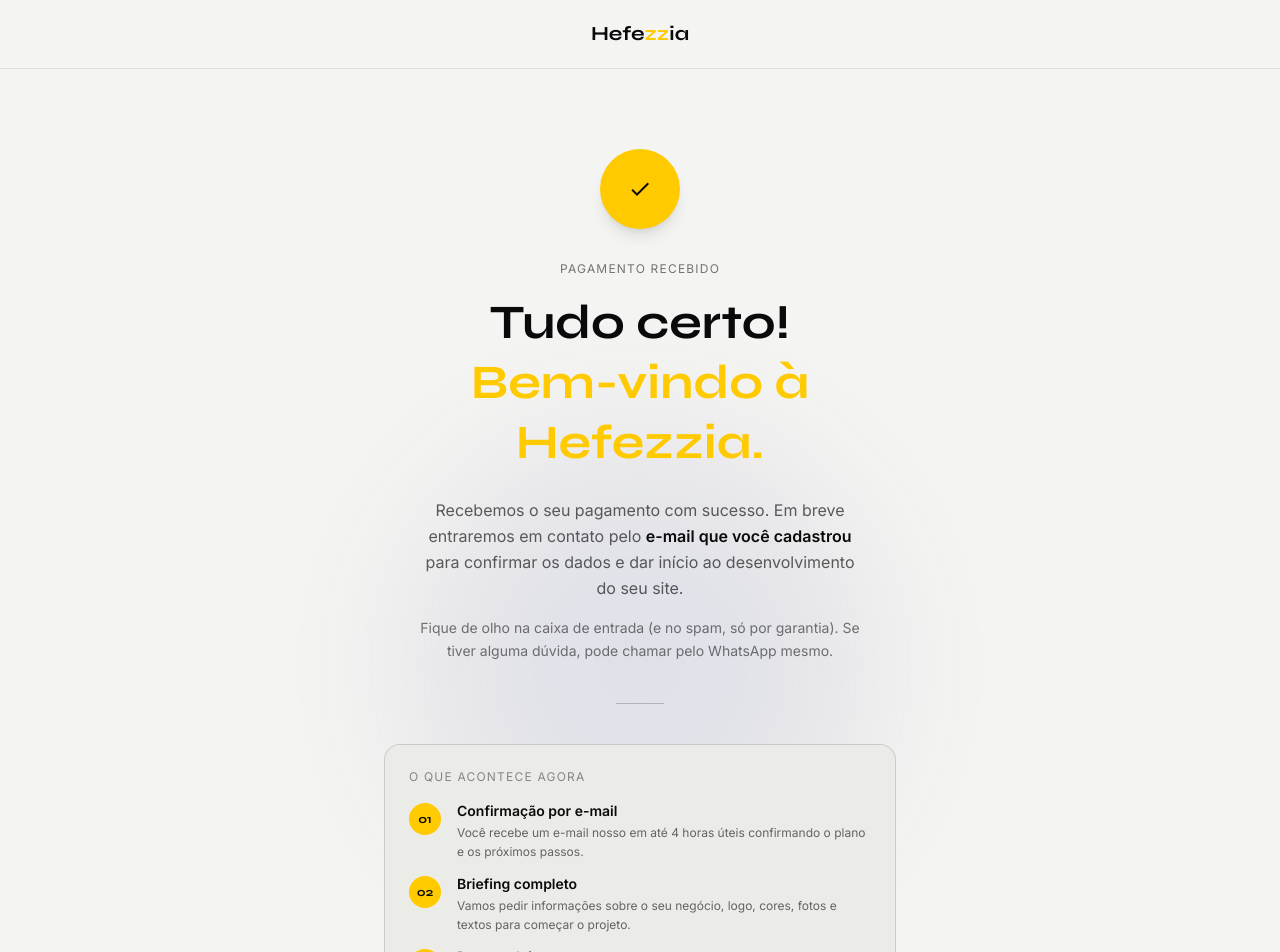
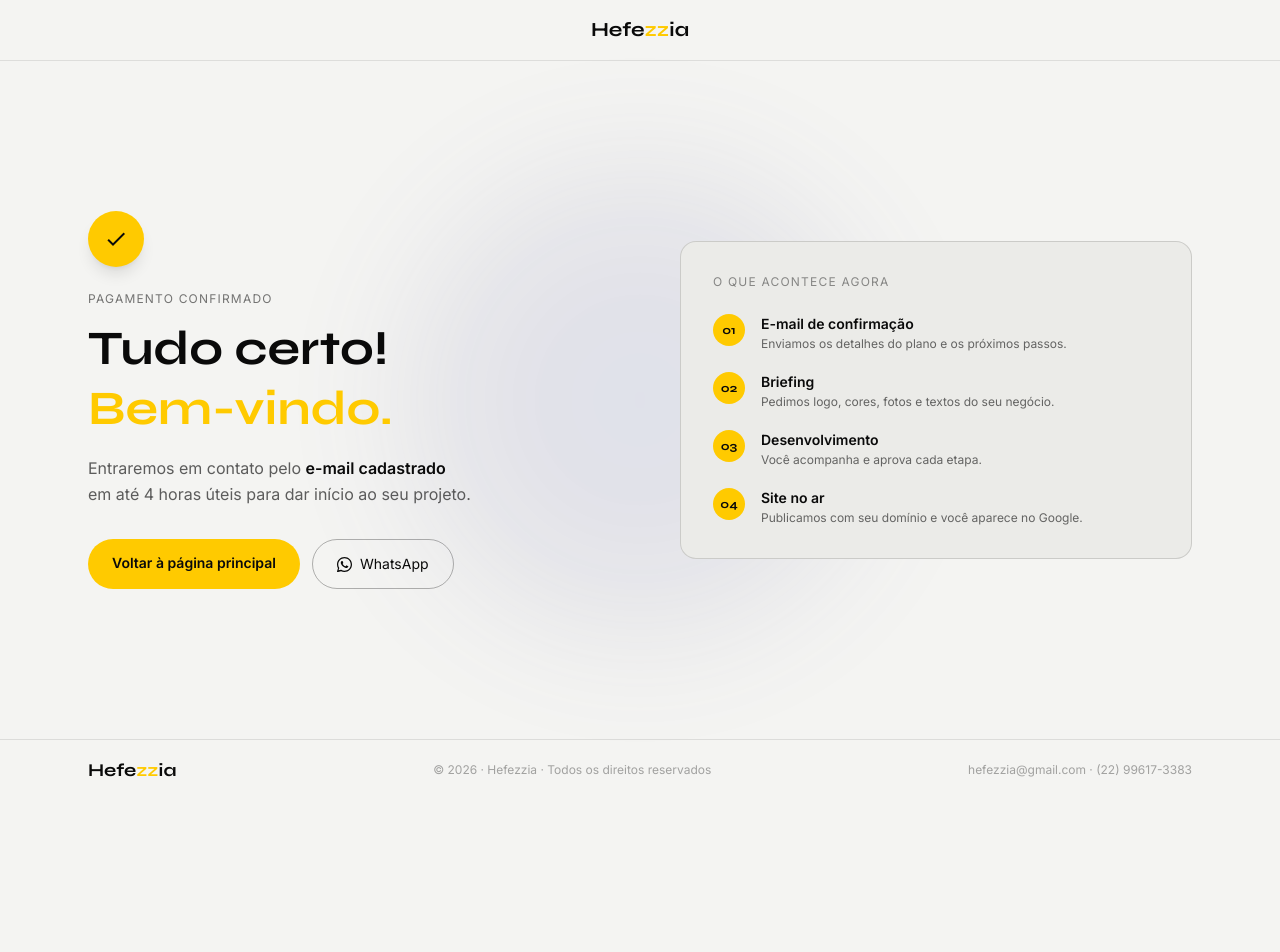
Before and after one commit to hefezzia/hefezzia-site, a Next.js app: page /sucesso in a window 1280 px wide. Shown: the top 952 px of the page. After the commit the page ends 800 px from the top, so only its background shows below. Built offline with nearby package versions, Linux system fonts and the light colour scheme.

Commit message:
Revise Sucesso page structure and styling
Refactor layout and content in Sucesso page

```diff
--- a/app/sucesso/page.tsx
+++ b/app/sucesso/page.tsx
@@ -4,24 +4,23 @@
 export default function Sucesso() {
   const [visible, setVisible] = useState(false);
 
-  // Aplica o tema salvo antes de renderizar, evitando flash
   useEffect(() => {
     try {
       const saved = localStorage.getItem("hefezzia-theme");
       const preferred = window.matchMedia("(prefers-color-scheme: light)").matches ? "light" : "dark";
       document.documentElement.setAttribute("data-theme", saved || preferred);
     } catch {}
-
-    // Animação de entrada com pequeno delay
     const t = setTimeout(() => setVisible(true), 100);
     return () => clearTimeout(t);
   }, []);
 
   return (
-    <main className="font-body bg-[var(--bg-primary)] text-[var(--text-primary)] min-h-screen flex flex-col">
-
-      {/* ─── NAVBAR MÍNIMA ───────────────────────────────── */}
-      <header className="border-b border-[var(--border-5)] bg-[var(--bg-primary)]/95 backdrop-blur py-5">
+    <main
+      className="font-body bg-[var(--bg-primary)] text-[var(--text-primary)]"
+      style={{ height: "100dvh", display: "flex", flexDirection: "column", overflow: "hidden" }}
+    >
+      {/* ─── NAVBAR ─── */}
+      <header className="border-b border-[var(--border-5)] bg-[var(--bg-primary)]/95 backdrop-blur py-4 flex-shrink-0">
         <div className="container flex items-center justify-center">
           <a href="/" className="font-display font-bold text-xl text-[var(--text-primary)] cursor-pointer">
             Hefe<span className="font-display yellow">zz</span>ia
@@ -29,114 +28,104 @@
         </div>
       </header>
 
-      {/* ─── CONTEÚDO PRINCIPAL ──────────────────────────── */}
-      <section className="flex-1 flex items-center justify-center py-20 px-6 relative overflow-hidden">
-
-        {/* Glow de fundo decorativo */}
+      {/* ─── CONTEÚDO ─── */}
+      <div
+        className="flex-1 container flex items-center"
+        style={{
+          opacity: visible ? 1 : 0,
+          transform: visible ? "translateY(0)" : "translateY(20px)",
+          transition: "opacity 0.6s ease, transform 0.6s ease",
+        }}
+      >
+        {/* Glow decorativo */}
         <div
           className="absolute top-1/2 left-1/2 -translate-x-1/2 -translate-y-1/2 w-[500px] h-[500px] rounded-full opacity-10 blur-3xl pointer-events-none"
           style={{ background: "radial-gradient(circle, #152fb2, #5E5C96, transparent)" }}
         />
 
-        {/* "ZZ" decorativo no canto */}
-        <div className="absolute bottom-0 right-0 pointer-events-none select-none overflow-hidden">
-          <p className="font-display font-bold text-[20vw] text-[var(--text-3)] leading-none">ZZ</p>
+        <div className="relative z-10 w-full grid grid-cols-1 lg:grid-cols-2 gap-12 lg:gap-20 items-center py-8">
+
+          {/* ── ESQUERDA: confirmação ── */}
+          <div>
+            <div className="w-14 h-14 yellow-bg rounded-full flex items-center justify-center mb-6 shadow-lg">
+              <span className="material-icons text-2xl" style={{ color: "var(--text-on-yellow)" }}>check</span>
             </div>
 
-        <div
-          className="relative z-10 max-w-lg w-full text-center"
-          style={{
-            opacity: visible ? 1 : 0,
-            transform: visible ? "translateY(0)" : "translateY(24px)",
-            transition: "opacity 0.7s ease, transform 0.7s ease",
-          }}
-        >
-          {/* Ícone de sucesso */}
-          <div className="w-20 h-20 yellow-bg rounded-full flex items-center justify-center mx-auto mb-8 shadow-lg">
-            <span className="material-icons text-4xl" style={{ color: "var(--text-on-yellow)" }}>check</span>
-          </div>
-
-          {/* Eyebrow */}
-          <p className="font-body text-xs tracking-widest uppercase text-[var(--text-40)] mb-4">
-            Pagamento recebido
+            <p className="font-body text-xs tracking-widest uppercase text-[var(--text-40)] mb-3">
+              Pagamento confirmado
             </p>
 
-          {/* Título */}
-          <h1 className="font-display font-bold text-4xl md:text-5xl text-[var(--text-primary)] leading-tight mb-6">
+            <h1 className="font-display font-bold text-4xl md:text-5xl text-[var(--text-primary)] leading-tight mb-4">
               Tudo certo!<br />
-            <span className="font-display yellow">Bem-vindo à Hefezzia.</span>
+              <span className="font-display yellow">Bem-vindo.</span>
             </h1>
 
-          {/* Mensagem */}
-          <p className="font-body text-[var(--text-55)] leading-relaxed mb-4 max-w-md mx-auto">
-            Recebemos o seu pagamento com sucesso. Em breve entraremos em contato pelo <strong className="text-[var(--text-primary)]">e-mail que você cadastrou</strong> para confirmar os dados e dar início ao desenvolvimento do seu site.
+            <p className="font-body text-[var(--text-55)] leading-relaxed mb-8 max-w-sm">
+              Entraremos em contato pelo <strong className="text-[var(--text-primary)]">e-mail cadastrado</strong> em até 4 horas úteis para dar início ao seu projeto.
             </p>
 
-          <p className="font-body text-sm text-[var(--text-40)] leading-relaxed mb-10 max-w-md mx-auto">
-            Fique de olho na caixa de entrada (e no spam, só por garantia). Se tiver alguma dúvida, pode chamar pelo WhatsApp mesmo.
-          </p>
-
-          {/* Divisor */}
-          <div className="w-12 h-px bg-[var(--border-15)] mx-auto mb-10" />
-
-          {/* Dados confirmados */}
-          <div className="bg-[var(--bg-secondary)] border border-[var(--border-8)] rounded-2xl p-6 mb-10 text-left space-y-3">
-            <p className="font-body text-xs tracking-widest uppercase text-[var(--text-30)] mb-4">O que acontece agora</p>
-            {[
-              { n: "01", t: "Confirmação por e-mail",   d: "Você recebe um e-mail nosso em até 4 horas úteis confirmando o plano e os próximos passos." },
-              { n: "02", t: "Briefing completo",        d: "Vamos pedir informações sobre o seu negócio, logo, cores, fotos e textos para começar o projeto." },
-              { n: "03", t: "Desenvolvimento",          d: "Nossa equipe trabalha no seu site. Você acompanha e aprova cada etapa antes de publicar." },
-              { n: "04", t: "Site no ar",               d: "Publicamos com o seu domínio próprio e você já aparece no Google." },
-            ].map((step, i) => (
-              <div key={i} className="flex items-start gap-4">
-                <div className="w-8 h-8 yellow-bg rounded-full flex items-center justify-center flex-shrink-0 mt-0.5">
-                  <span className="font-display font-bold text-xs" style={{ color: "var(--text-on-yellow)" }}>{step.n}</span>
-                </div>
-                <div>
-                  <p className="font-body font-semibold text-sm text-[var(--text-primary)]">{step.t}</p>
-                  <p className="font-body text-xs text-[var(--text-50)] leading-relaxed mt-0.5">{step.d}</p>
-                </div>
-              </div>
-            ))}
-          </div>
-
-          {/* CTAs */}
-          <div className="flex flex-col sm:flex-row gap-4 justify-center">
+            <div className="flex flex-wrap gap-3">
               <a
                 href="/"
-              className="yellow-bg font-body font-semibold text-sm px-8 py-4 rounded-full cursor-pointer hover:opacity-90 transition-opacity text-center"
+                className="yellow-bg font-body font-semibold text-sm px-6 py-3.5 rounded-full cursor-pointer hover:opacity-90 transition-opacity"
               >
                 Voltar à página principal
               </a>
               <a
                 href="https://wa.me/5522996173383"
-              className="border border-[var(--border-20)] text-[var(--text-primary)] font-body text-sm px-8 py-4 rounded-full cursor-pointer hover:border-[var(--brand-yellow)] hover:text-[var(--brand-yellow)] transition-all inline-flex items-center justify-center gap-2"
+                className="border border-[var(--border-20)] text-[var(--text-primary)] font-body text-sm px-6 py-3.5 rounded-full cursor-pointer hover:border-[var(--brand-yellow)] hover:text-[var(--brand-yellow)] transition-all inline-flex items-center gap-2"
               >
-              <svg viewBox="0 0 24 24" fill="currentColor" width="16" height="16">
+                <svg viewBox="0 0 24 24" fill="currentColor" width="15" height="15">
                   <path d="M17.472 14.382c-.297-.149-1.758-.867-2.03-.967-.273-.099-.471-.148-.67.15-.197.297-.767.966-.94 1.164-.173.199-.347.223-.644.075-.297-.15-1.255-.463-2.39-1.475-.883-.788-1.48-1.761-1.653-2.059-.173-.297-.018-.458.13-.606.134-.133.298-.347.446-.52.149-.174.198-.298.298-.497.099-.198.05-.371-.025-.52-.075-.149-.669-1.612-.916-2.207-.242-.579-.487-.5-.669-.51-.173-.008-.371-.01-.57-.01-.198 0-.52.074-.792.372-.272.297-1.04 1.016-1.04 2.479 0 1.462 1.065 2.875 1.213 3.074.149.198 2.096 3.2 5.077 4.487.709.306 1.262.489 1.694.625.712.227 1.36.195 1.871.118.571-.085 1.758-.719 2.006-1.413.248-.694.248-1.289.173-1.413-.074-.124-.272-.198-.57-.347z" />
                   <path d="M12 0C5.373 0 0 5.373 0 12c0 2.119.549 4.109 1.514 5.845L.057 23.272a.75.75 0 00.921.921l5.442-1.453A11.953 11.953 0 0012 24c6.627 0 12-5.373 12-12S18.627 0 12 0zm0 22c-1.896 0-3.67-.523-5.185-1.432l-.371-.221-3.853 1.03 1.034-3.837-.229-.381A9.96 9.96 0 012 12C2 6.477 6.477 2 12 2s10 4.477 10 10-4.477 10-10 10z" />
                 </svg>
-              Falar pelo WhatsApp
+                WhatsApp
               </a>
             </div>
           </div>
-      </section>
 
-      {/* ─── FOOTER ──────────────────────────────────────── */}
-      <footer className="py-8 border-t border-[var(--border-5)] bg-[var(--bg-tertiary)]">
-        <div className="container flex flex-col md:flex-row items-center justify-between gap-3">
-          <a href="/" className="font-display font-bold text-xl text-[var(--text-primary)] cursor-pointer">
+          {/* ── DIREITA: próximos passos ── */}
+          <div className="bg-[var(--bg-secondary)] border border-[var(--border-8)] rounded-2xl p-8">
+            <p className="font-body text-xs tracking-widest uppercase text-[var(--text-30)] mb-6">
+              O que acontece agora
+            </p>
+            <div className="space-y-5">
+              {[
+                { n: "01", t: "E-mail de confirmação", d: "Enviamos os detalhes do plano e os próximos passos." },
+                { n: "02", t: "Briefing",               d: "Pedimos logo, cores, fotos e textos do seu negócio." },
+                { n: "03", t: "Desenvolvimento",        d: "Você acompanha e aprova cada etapa." },
+                { n: "04", t: "Site no ar",             d: "Publicamos com seu domínio e você aparece no Google." },
+              ].map((step, i) => (
+                <div key={i} className="flex items-start gap-4">
+                  <div className="w-8 h-8 yellow-bg rounded-full flex items-center justify-center flex-shrink-0">
+                    <span className="font-display font-bold text-xs" style={{ color: "var(--text-on-yellow)" }}>{step.n}</span>
+                  </div>
+                  <div>
+                    <p className="font-body font-semibold text-sm text-[var(--text-primary)]">{step.t}</p>
+                    <p className="font-body text-xs text-[var(--text-50)] mt-0.5">{step.d}</p>
+                  </div>
+                </div>
+              ))}
+            </div>
+          </div>
+
+        </div>
+      </div>
+
+      {/* ─── FOOTER ─── */}
+      <footer className="border-t border-[var(--border-5)] py-4 flex-shrink-0">
+        <div className="container flex flex-col md:flex-row items-center justify-between gap-2">
+          <a href="/" className="font-display font-bold text-lg text-[var(--text-primary)] cursor-pointer">
             Hefe<span className="font-display yellow">zz</span>ia
           </a>
           <p className="font-body text-xs text-[var(--text-25)]">
-            © {new Date().getFullYear()} · Hefezzia · Desenvolvimento Web · Todos os direitos reservados
+            © {new Date().getFullYear()} · Hefezzia · Todos os direitos reservados
           </p>
           <p className="font-body text-xs text-[var(--text-25)]">
             hefezzia@gmail.com · (22) 99617-3383
           </p>
         </div>
       </footer>
-
     </main>
   );
 }
```
Lines whose indentation alone changed are shown as unchanged.
